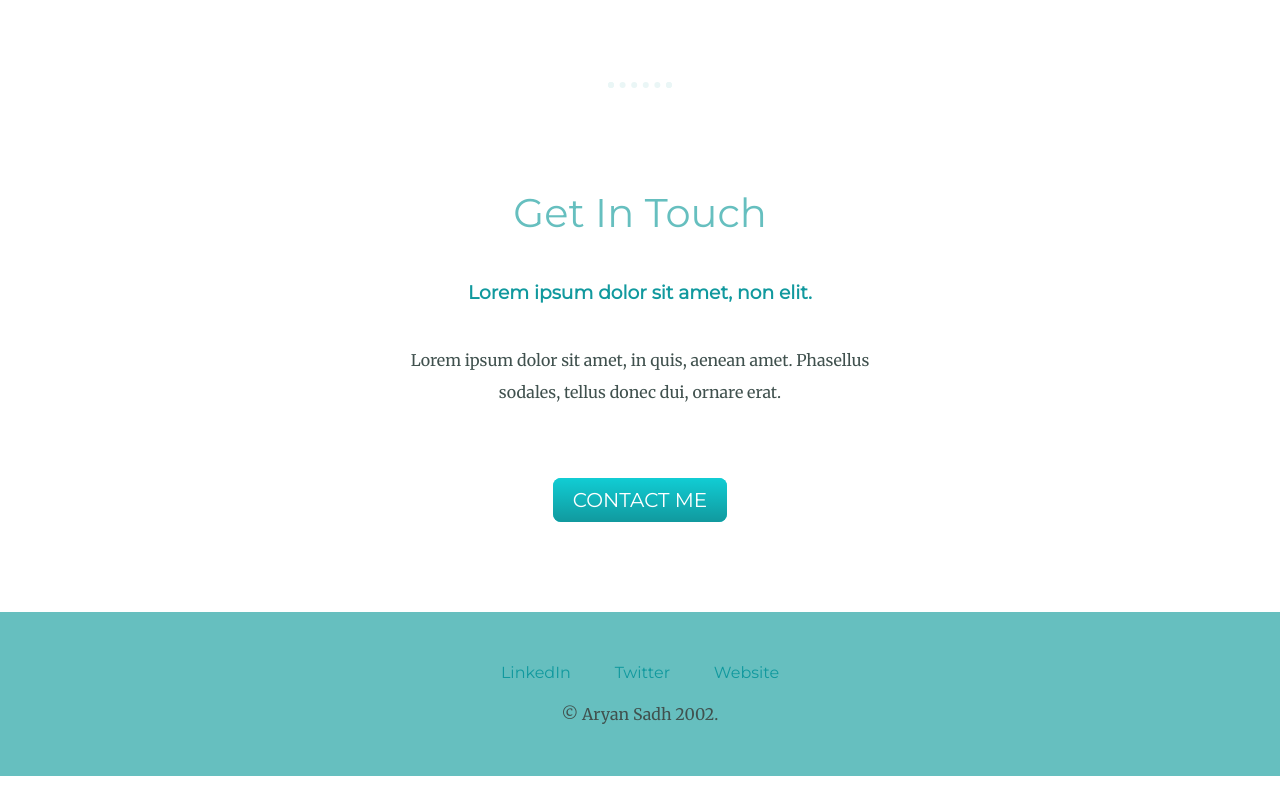
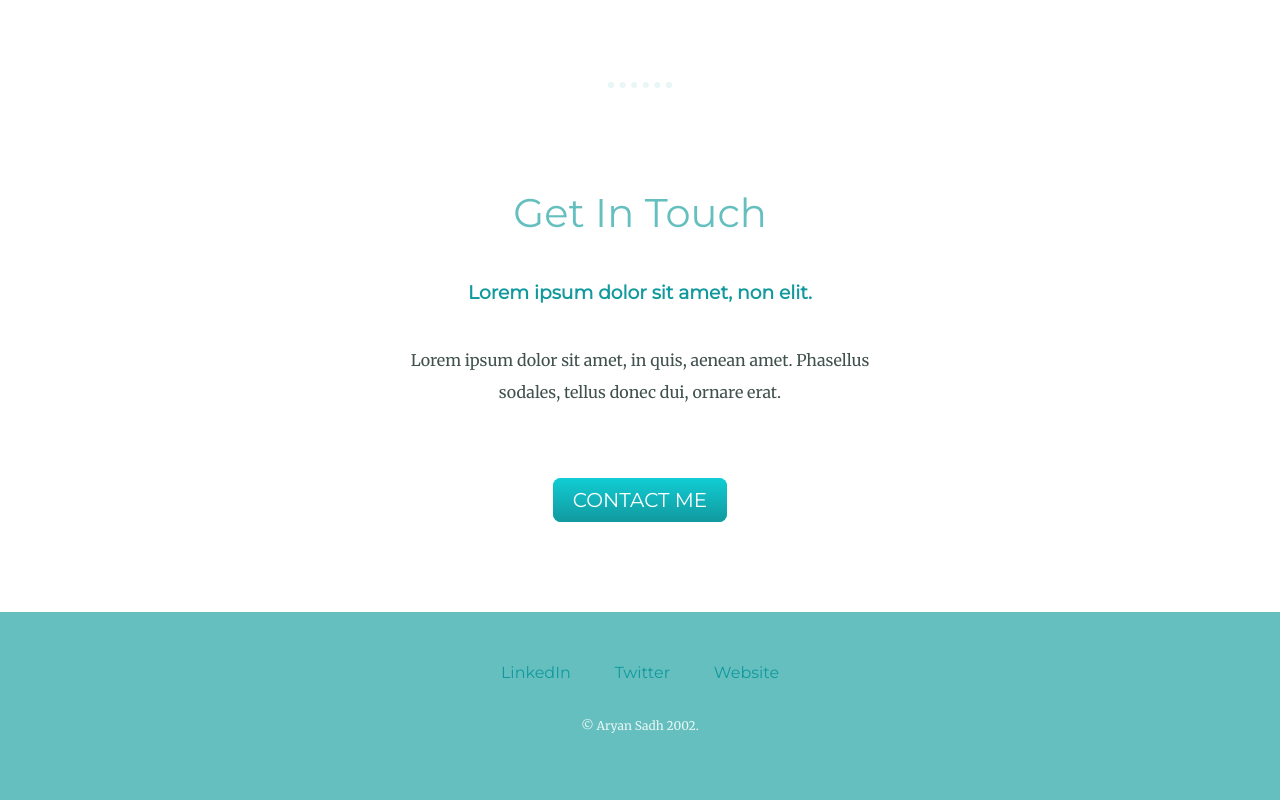
Before and after one commit to Aqua-beast/cv, a plain HTML site: page index.html in a window 1280 px wide. Shown: the part 1711-2511 px from the top of the page. Before the commit the page ends 2487 px from the top, so only its background shows below. Drawn offline with Linux system fonts and the light colour scheme.

Commit message:
Update index.html
mark 3 index.html

```diff
--- a/index.html
+++ b/index.html
@@ -51,7 +51,7 @@
         <a class="footer-link" href="https://www.linkedin.com/">LinkedIn</a>
         <a class="footer-link" href="https://twitter.com/">Twitter</a>
         <a class="footer-link" href="https://www.appbrewery.co/">Website</a>
-        <p>© Aryan Sadh 2002.</p>
+        <p class="copywright">© Aryan Sadh 2002.</p>
       </div>
 </body>
 </html>
```
